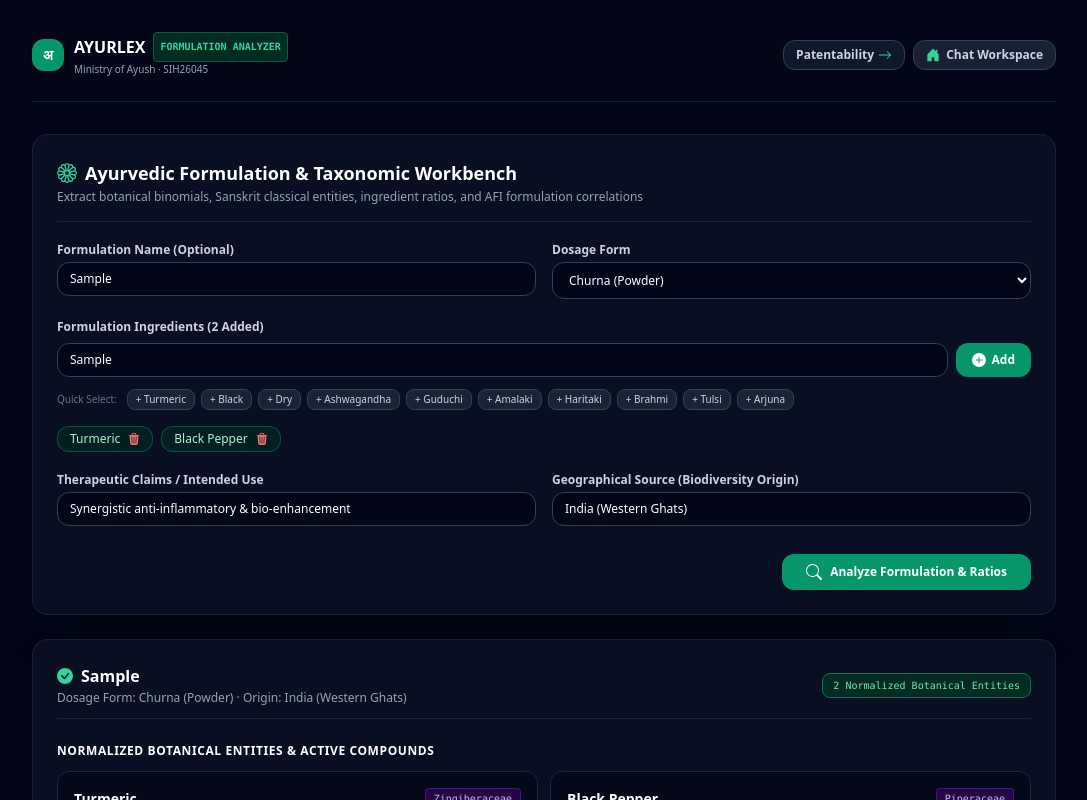
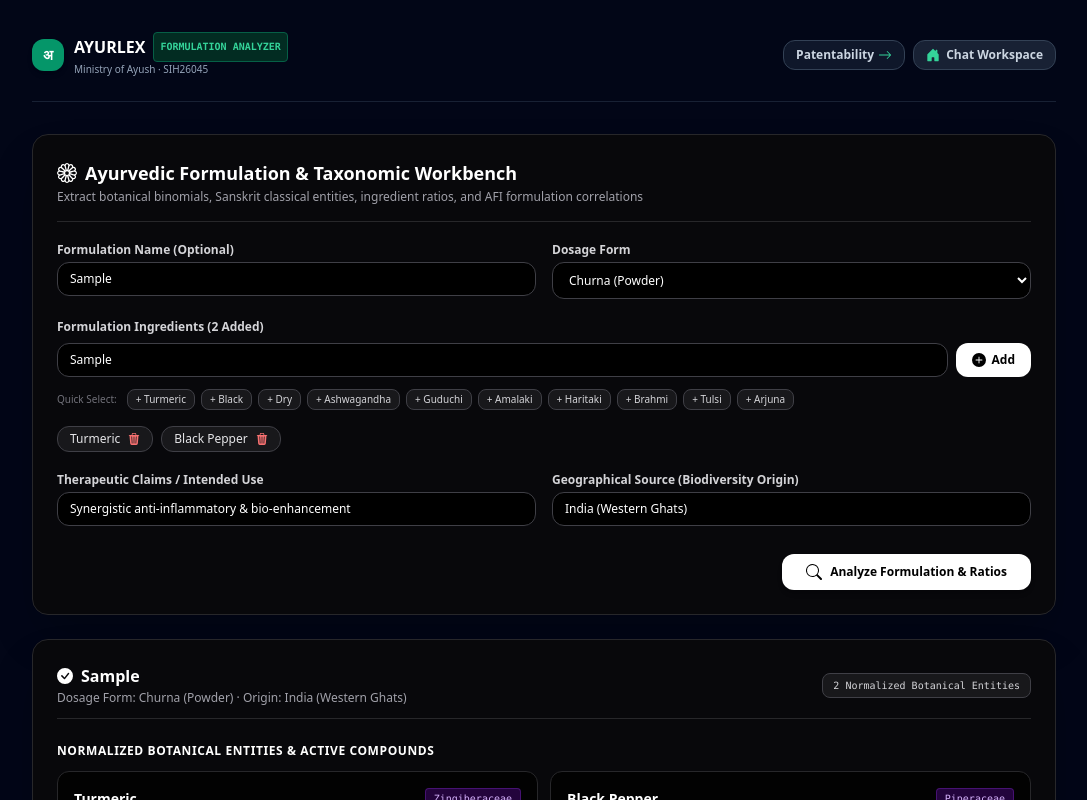
Before and after one commit to KanuriSaiVijeshNaidu/ip-sakti-sahayak., a Next.js app in the folder frontend/: page /formulation-analyzer in a window 1280 px wide. Both pictures are taken after typing "Sample", "Sample" into the empty fields and a click on the button "Analyze Formulation & Ratios". Shown: the top 800 px of the page, without its empty margins (96-1183 px from the left). Built offline with nearby package versions, Linux system fonts and the light colour scheme; no server answers.

Commit message:
style(formulation): polish formulation analyzer to darkened B&W theme

```diff
--- a/frontend/src/components/FormulationAnalyzer.tsx
+++ b/frontend/src/components/FormulationAnalyzer.tsx
@@ -78,13 +78,13 @@ export default function FormulationAnalyzer({ onAnalyzed }: Props) {
   return (
     <div className="w-full space-y-6 text-left">
       {/* Input Workbench Form */}
-      <form onSubmit={handleRunAnalysis} className="bg-slate-900/60 border border-slate-800/80 rounded-2xl p-6 shadow-2xl backdrop-blur-xl space-y-5">
-        <div className="border-b border-slate-800/80 pb-4">
+      <form onSubmit={handleRunAnalysis} className="bg-zinc-950/90 border border-zinc-800 rounded-2xl p-6 shadow-2xl backdrop-blur-xl space-y-5">
+        <div className="border-b border-zinc-800 pb-4">
           <h2 className="text-base sm:text-lg font-bold text-white flex items-center gap-2">
-            <Flower1 className="w-5 h-5 text-emerald-400" />
+            <Flower1 className="w-5 h-5 text-white" />
             <span>Ayurvedic Formulation & Taxonomic Workbench</span>
           </h2>
-          <p className="text-xs text-slate-400 mt-0.5">
+          <p className="text-xs text-zinc-400 mt-0.5">
             Extract botanical binomials, Sanskrit classical entities, ingredient ratios, and AFI formulation correlations
           </p>
         </div>
@@ -98,7 +98,7 @@ export default function FormulationAnalyzer({ onAnalyzed }: Props) {
         {/* Basic Fields */}
         <div className="grid grid-cols-1 sm:grid-cols-2 gap-4">
           <div>
-            <label className="text-xs font-semibold text-slate-300 block mb-1">
+            <label className="text-xs font-semibold text-zinc-300 block mb-1">
               Formulation Name (Optional)
             </label>
             <input
@@ -106,18 +106,18 @@ export default function FormulationAnalyzer({ onAnalyzed }: Props) {
               placeholder="e.g. Polyherbal Bio-Enhancer Compound"
               value={formulationName}
               onChange={(e) => setFormulationName(e.target.value)}
-              className="w-full bg-slate-950 border border-slate-700 rounded-xl px-3 py-2 text-xs text-white focus:outline-none focus:border-emerald-500"
+              className="w-full bg-black border border-zinc-700 rounded-xl px-3 py-2 text-xs text-white focus:outline-none focus:border-white"
             />
           </div>
 
           <div>
-            <label className="text-xs font-semibold text-slate-300 block mb-1">
+            <label className="text-xs font-semibold text-zinc-300 block mb-1">
               Dosage Form
             </label>
             <select
               value={dosageForm}
               onChange={(e) => setDosageForm(e.target.value)}
-              className="w-full bg-slate-950 border border-slate-700 rounded-xl px-3 py-2 text-xs text-white focus:outline-none focus:border-emerald-500"
+              className="w-full bg-black border border-zinc-700 rounded-xl px-3 py-2 text-xs text-white focus:outline-none focus:border-white"
             >
               <option value="Churna (Powder)">Churna (Powder)</option>
               <option value="Vati / Gutika (Tablet)">Vati / Gutika (Tablet)</option>
@@ -132,7 +132,7 @@ export default function FormulationAnalyzer({ onAnalyzed }: Props) {
 
         {/* Ingredients Builder */}
         <div className="space-y-2">
-          <label className="text-xs font-semibold text-slate-300 block">
+          <label className="text-xs font-semibold text-zinc-300 block">
             Formulation Ingredients ({ingredients.length} Added)
           </label>
 
@@ -148,12 +148,12 @@ export default function FormulationAnalyzer({ onAnalyzed }: Props) {
                   addIngredient(newIngredient);
                 }
               }}
-              className="flex-1 bg-slate-950 border border-slate-700 rounded-xl px-3 py-2 text-xs text-white focus:outline-none focus:border-emerald-500"
+              className="flex-1 bg-black border border-zinc-700 rounded-xl px-3 py-2 text-xs text-white focus:outline-none focus:border-white"
             />
             <button
               type="button"
               onClick={() => addIngredient(newIngredient)}
-              className="px-4 py-2 bg-emerald-600 hover:bg-emerald-500 text-white rounded-xl text-xs font-bold transition-all shrink-0 flex items-center gap-1.5"
+              className="px-4 py-2 bg-white hover:bg-zinc-200 text-black font-bold rounded-xl text-xs font-bold transition-all shrink-0 flex items-center gap-1.5"
             >
               <PlusCircleFill className="w-3.5 h-3.5" />
               <span>Add</span>
@@ -162,7 +162,7 @@ export default function FormulationAnalyzer({ onAnalyzed }: Props) {
 
           {/* Quick-add chips */}
           <div className="flex flex-wrap gap-1.5 pt-1">
-            <span className="text-[10px] text-slate-500 self-center mr-1">Quick Select:</span>
+            <span className="text-[10px] text-zinc-500 self-center mr-1">Quick Select:</span>
             {COMMON_HERBS.map((herb) => {
               const baseName = herb.split(" ")[0];
               return (
@@ -170,7 +170,7 @@ export default function FormulationAnalyzer({ onAnalyzed }: Props) {
                   key={herb}
                   type="button"
                   onClick={() => addIngredient(baseName)}
-                  className="px-2 py-0.5 rounded-lg bg-slate-800/80 hover:bg-slate-700 text-[10px] text-slate-300 border border-slate-700 transition-colors"
+                  className="px-2 py-0.5 rounded-lg bg-zinc-900 hover:bg-slate-700 text-[10px] text-zinc-300 border border-zinc-700 transition-colors"
                 >
                   + {baseName}
                 </button>
@@ -183,7 +183,7 @@ export default function FormulationAnalyzer({ onAnalyzed }: Props) {
             {ingredients.map((ing, idx) => (
               <span
                 key={idx}
-                className="inline-flex items-center gap-2 px-3 py-1 bg-emerald-950/60 border border-emerald-700/60 text-emerald-200 text-xs rounded-xl font-medium"
+                className="inline-flex items-center gap-2 px-3 py-1 bg-zinc-900 border border-zinc-700 text-zinc-200 text-xs rounded-xl font-medium"
               >
                 <span>{ing}</span>
                 <button
@@ -201,26 +201,26 @@ export default function FormulationAnalyzer({ onAnalyzed }: Props) {
         {/* Intended Use & Geographical Origin */}
         <div className="grid grid-cols-1 sm:grid-cols-2 gap-4">
           <div>
-            <label className="text-xs font-semibold text-slate-300 block mb-1">
+            <label className="text-xs font-semibold text-zinc-300 block mb-1">
               Therapeutic Claims / Intended Use
             </label>
             <input
               type="text"
               value={intendedUse}
               onChange={(e) => setIntendedUse(e.target.value)}
-              className="w-full bg-slate-950 border border-slate-700 rounded-xl px-3 py-2 text-xs text-white focus:outline-none focus:border-emerald-500"
+              className="w-full bg-black border border-zinc-700 rounded-xl px-3 py-2 text-xs text-white focus:outline-none focus:border-white"
             />
           </div>
 
           <div>
-            <label className="text-xs font-semibold text-slate-300 block mb-1">
+            <label className="text-xs font-semibold text-zinc-300 block mb-1">
               Geographical Source (Biodiversity Origin)
             </label>
             <input
               type="text"
               value={geographicalSource}
               onChange={(e) => setGeographicalSource(e.target.value)}
-              className="w-full bg-slate-950 border border-slate-700 rounded-xl px-3 py-2 text-xs text-white focus:outline-none focus:border-emerald-500"
+              className="w-full bg-black border border-zinc-700 rounded-xl px-3 py-2 text-xs text-white focus:outline-none focus:border-white"
             />
           </div>
         </div>
@@ -230,7 +230,7 @@ export default function FormulationAnalyzer({ onAnalyzed }: Props) {
           <button
             type="submit"
             disabled={loading}
-            className="w-full sm:w-auto px-6 py-2.5 bg-emerald-600 hover:bg-emerald-500 text-white font-bold text-xs rounded-xl transition-all shadow-md flex items-center justify-center gap-2 cursor-pointer disabled:opacity-50"
+            className="w-full sm:w-auto px-6 py-2.5 bg-white hover:bg-zinc-200 text-black font-bold font-bold text-xs rounded-xl transition-all shadow-md flex items-center justify-center gap-2 cursor-pointer disabled:opacity-50"
           >
             {loading ? (
               <ArrowRepeat className="w-4 h-4 animate-spin" />
@@ -244,18 +244,18 @@ export default function FormulationAnalyzer({ onAnalyzed }: Props) {
 
       {/* Analysis Results Display */}
       {result && (
-        <div className="bg-slate-900/60 border border-slate-800/80 rounded-2xl p-6 shadow-2xl backdrop-blur-xl space-y-6">
-          <div className="border-b border-slate-800/80 pb-3 flex items-center justify-between">
+        <div className="bg-zinc-950/90 border border-zinc-800 rounded-2xl p-6 shadow-2xl backdrop-blur-xl space-y-6">
+          <div className="border-b border-zinc-800 pb-3 flex items-center justify-between">
             <div>
               <h3 className="text-base font-bold text-white flex items-center gap-2">
-                <CheckCircleFill className="w-4 h-4 text-emerald-400" />
+                <CheckCircleFill className="w-4 h-4 text-white" />
                 <span>{result.formulation_name}</span>
               </h3>
-              <p className="text-xs text-slate-400 mt-0.5">
+              <p className="text-xs text-zinc-400 mt-0.5">
                 Dosage Form: {result.dosage_form} · Origin: {result.geographical_origin}
               </p>
             </div>
-            <span className="text-[10px] font-mono px-2.5 py-1 bg-emerald-950 border border-emerald-700 text-emerald-300 rounded-lg">
+            <span className="text-[10px] font-mono px-2.5 py-1 bg-zinc-900 border border-zinc-700 text-zinc-300 rounded-lg">
               {result.botanical_entities.length} Normalized Botanical Entities
             </span>
           </div>
@@ -270,7 +270,7 @@ export default function FormulationAnalyzer({ onAnalyzed }: Props) {
               {result.botanical_entities.map((bot, idx) => (
                 <div
                   key={idx}
-                  className="bg-slate-950/70 border border-slate-800 rounded-xl p-4 text-xs space-y-2"
+                  className="bg-black/80 border border-zinc-800 rounded-xl p-4 text-xs space-y-2"
                 >
                   <div className="flex items-center justify-between">
                     <span className="font-bold text-white text-sm">{bot.common_name}</span>
@@ -279,7 +279,7 @@ export default function FormulationAnalyzer({ onAnalyzed }: Props) {
                     </span>
                   </div>
 
-                  <div className="text-[11px] font-mono text-emerald-400">
+                  <div className="text-[11px] font-mono text-white">
                     {bot.botanical_name}
                   </div>
 
@@ -287,19 +287,19 @@ export default function FormulationAnalyzer({ onAnalyzed }: Props) {
                     Sanskrit: {bot.sanskrit_name}
                   </div>
 
-                  <div className="text-[10px] text-slate-400 pt-1 border-t border-slate-800/80 space-y-1">
+                  <div className="text-[10px] text-zinc-400 pt-1 border-t border-zinc-800 space-y-1">
                     <div>
-                      <strong className="text-slate-300">Part Used:</strong> {bot.part_used || "Whole Herb"}
+                      <strong className="text-zinc-300">Part Used:</strong> {bot.part_used || "Whole Herb"}
                     </div>
                     {bot.active_compounds && bot.active_compounds.length > 0 && (
                       <div>
-                        <strong className="text-slate-300">Marker Phytochemicals:</strong>{" "}
+                        <strong className="text-zinc-300">Marker Phytochemicals:</strong>{" "}
                         {bot.active_compounds.join(", ")}
                       </div>
                     )}
                     {bot.classical_treatises && bot.classical_treatises.length > 0 && (
                       <div>
-                        <strong className="text-slate-300">Classical Samhitas:</strong>{" "}
+                        <strong className="text-zinc-300">Classical Samhitas:</strong>{" "}
                         {bot.classical_treatises.join(", ")}
                       </div>
                     )}
@@ -327,7 +327,7 @@ export default function FormulationAnalyzer({ onAnalyzed }: Props) {
                       </span>
                     </div>
                     <p className="text-[11px] text-purple-200/80 mt-1 font-mono">{cfm.statutory_reference}</p>
-                    <p className="text-[11px] text-slate-300 mt-1">
+                    <p className="text-[11px] text-zinc-300 mt-1">
                       <strong>Classical Indications:</strong> {cfm.classical_indications}
                     </p>
                   </div>
```
